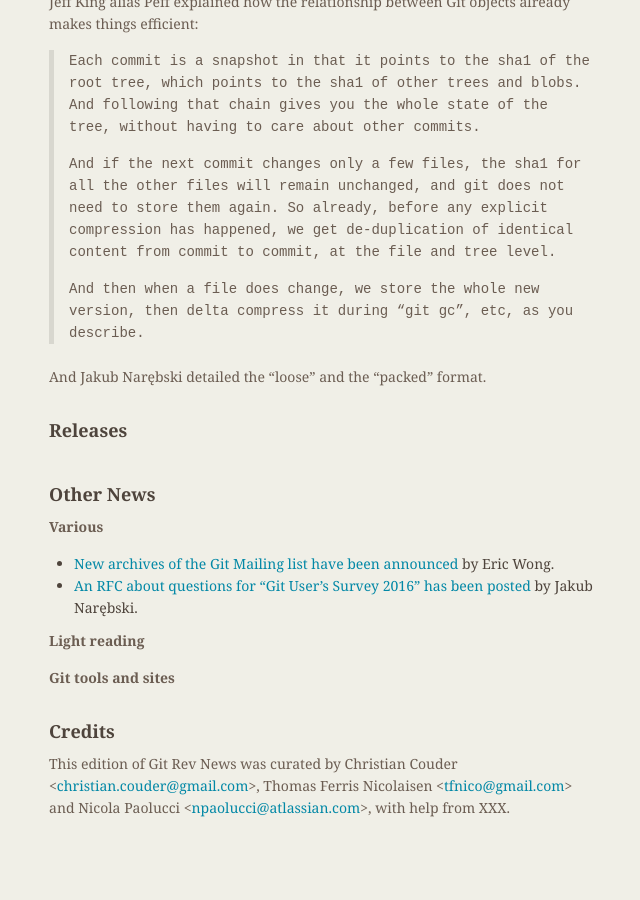
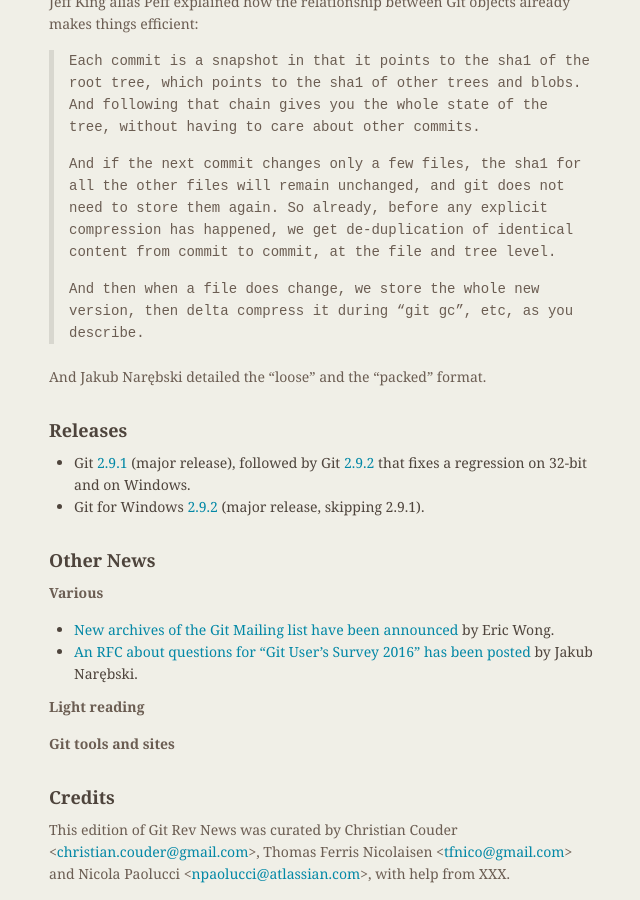
Before and after one commit to git/git.github.io, a Jekyll site: the page built from rev_news/drafts/edition-17.md, in a window 1280 px wide and 900 px high, scrolled down 2472 px. Shown: the whole window, without its empty margins (485-1125 px from the left). Built offline with Jekyll 4.4.1, drawn with Linux system fonts in a browser that asks for light colours; before the commit the page ends 3306 px from its top, so only the background shows below that.

Commit message:
Rev News 17: mention the 2.9.[12] releases
Signed-off-by: Johannes Schindelin <johannes.schindelin@gmx.de>

```diff
--- a/rev_news/drafts/edition-17.md
+++ b/rev_news/drafts/edition-17.md
@@ -149,6 +149,8 @@
 
 ## Releases
 
+* Git [2.9.1](http://article.gmane.org/gmane.linux.kernel/2263540) (major release), followed by Git [2.9.2](http://article.gmane.org/gmane.linux.kernel/2267451) that fixes a regression on 32-bit and on Windows.
+* Git for Windows [2.9.2](http://article.gmane.org/gmane.comp.version-control.git/299684) (major release, skipping 2.9.1).
 
 ## Other News
 
```
